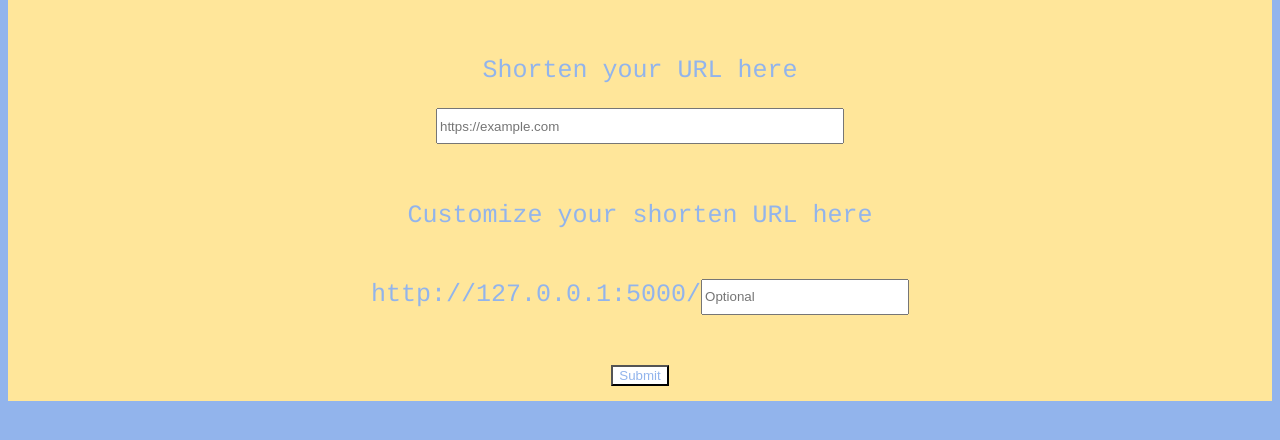
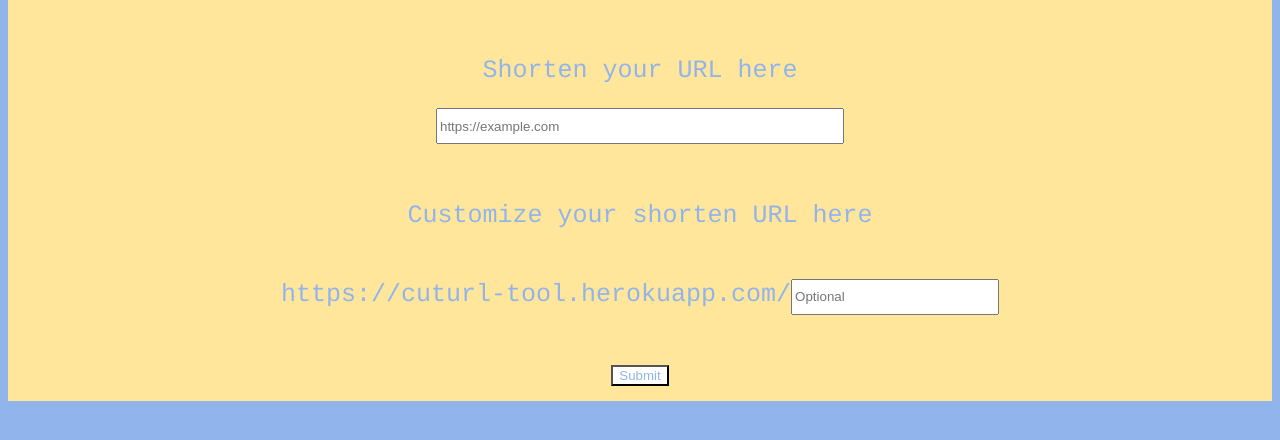
Before and after one commit to TingchunPan/cut-url-flask, a Flask app: page / in a window 1280 px wide. Shown: the part 245-685 px from the top of the page. Run offline with Flask 3, Linux system fonts and the light colour scheme.

Commit message:
Update index.html

```diff
--- a/templates/index.html
+++ b/templates/index.html
@@ -20,7 +20,7 @@
 </div>
 </div>
 <p>Customize your shorten URL here</p>
-<p>http://127.0.0.1:5000/<input type="text" name="optional" class="form-control" placeholder="Optional" aria-label="Optional" aria-describedby="button-addon2" style="width:200px; height:30px">
+<p>https://cuturl-tool.herokuapp.com/<input type="text" name="optional" class="form-control" placeholder="Optional" aria-label="Optional" aria-describedby="button-addon2" style="width:200px; height:30px">
    <p> <button class="btn btn-outline-secondary" type="submit" id="button-addon2" value="submit" style="background:#FFFFFF; color:#92B4EC">Submit</button></p>
 </form>
 </div>
```
